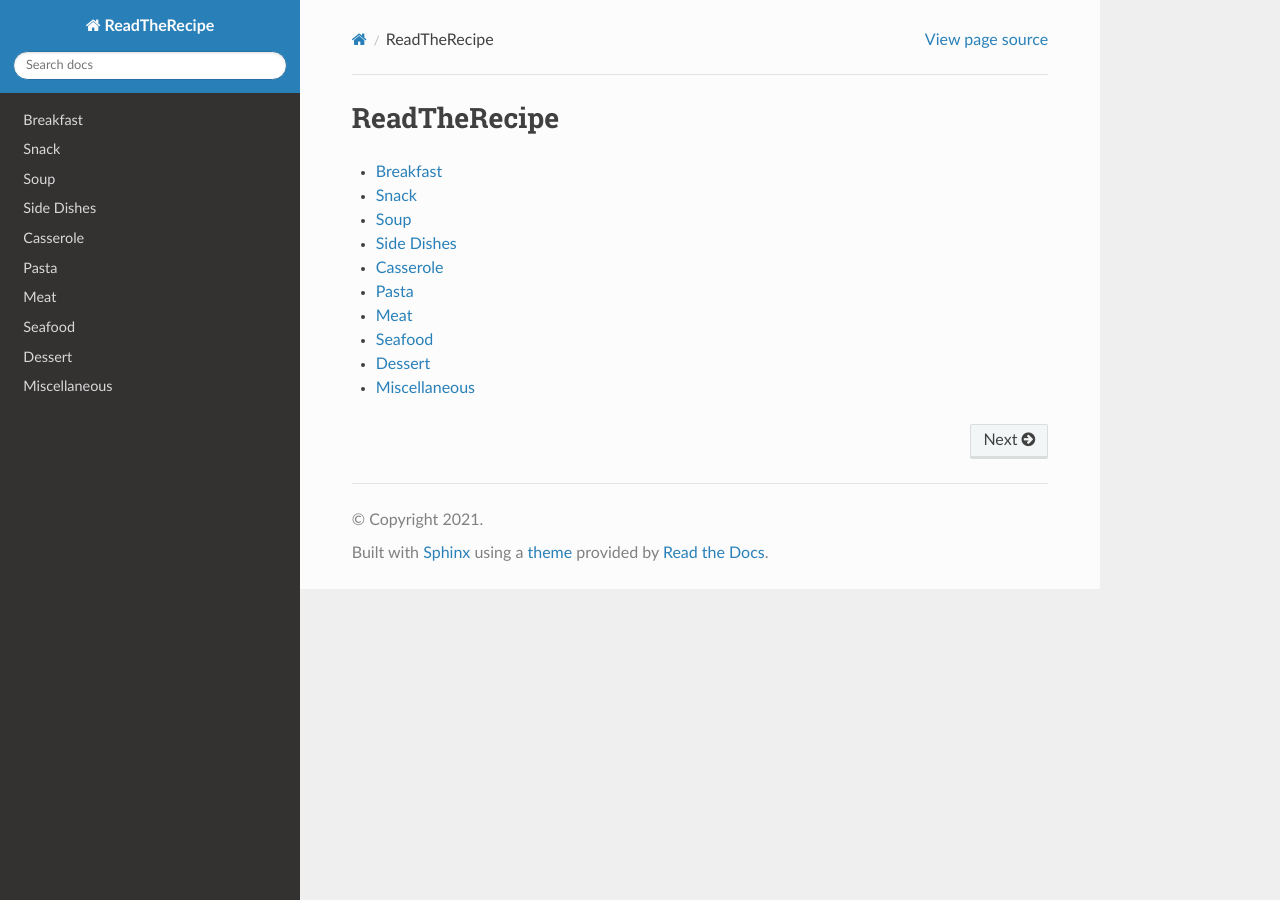
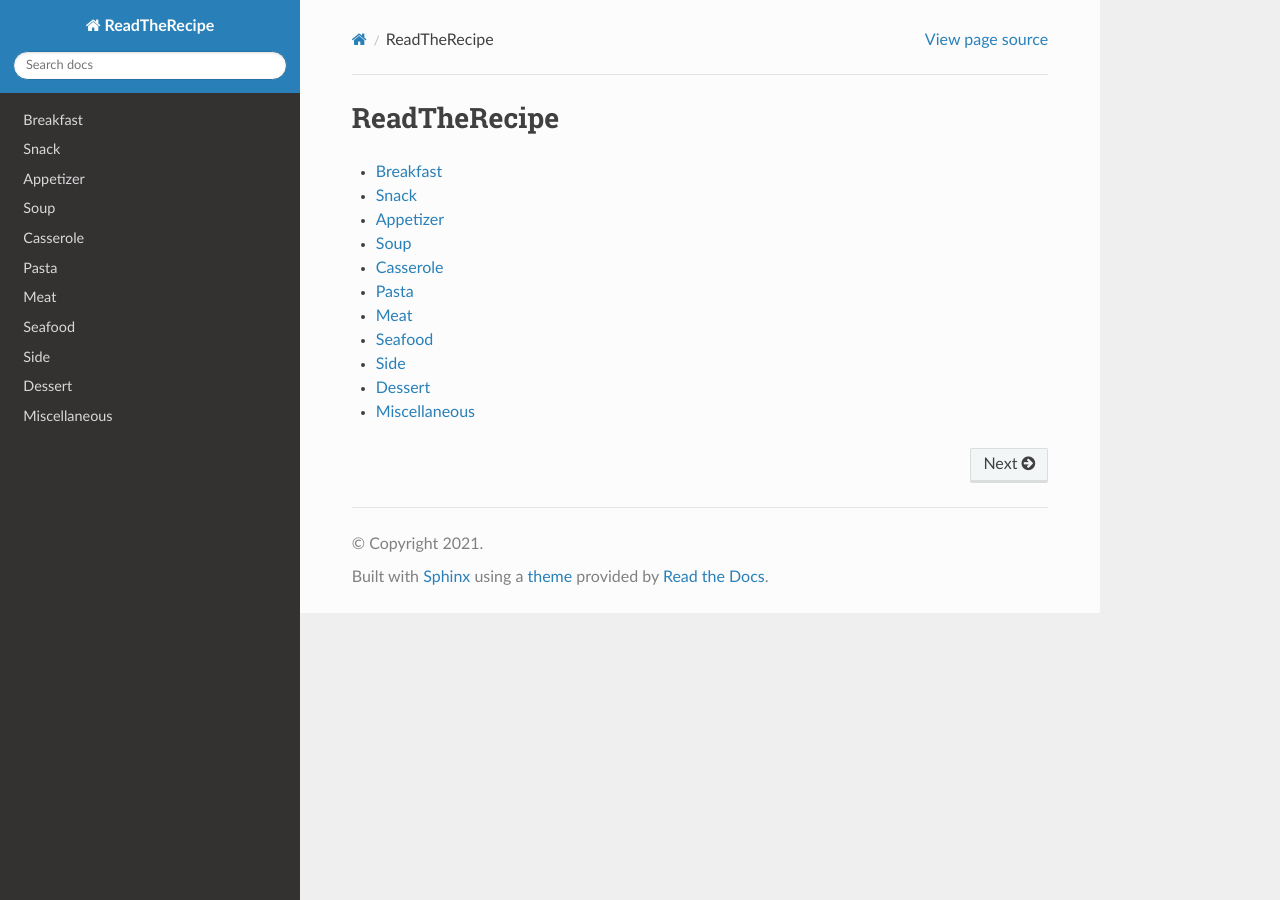
Before and after one commit to bernardopacini/ReadTheRecipe, a Sphinx documentation site: the page built from source/index.rst, in a window 1280 px wide. Built offline with Sphinx 7.4.7 and the Read the Docs theme 2.0.0, drawn with Linux system fonts in a browser that asks for light colours.

Commit message:
Separating appetizer and side dishes

```diff
--- /dev/null
+++ b/source/appetizer/index.rst
@@ -0,0 +1,5 @@
+Appetizer
+=========
+
+.. toctree::
+   :maxdepth: 1
--- a/source/index.rst
+++ b/source/index.rst
@@ -6,11 +6,12 @@ ReadTheRecipe
 
    breakfast/index
    snack/index
+   appetizer/index
    soup/index
-   sides/index
    casserole/index
    pasta/index
    meat/index
    seafood/index
+   side/index
    dessert/index
    miscellaneous/index
--- /dev/null
+++ b/source/side/index.rst
@@ -0,0 +1,5 @@
+Side
+====
+
+.. toctree::
+   :maxdepth: 1
--- a/source/sides/index.rst
+++ /dev/null
@@ -1,2 +0,0 @@
-Side Dishes
-===========
```
